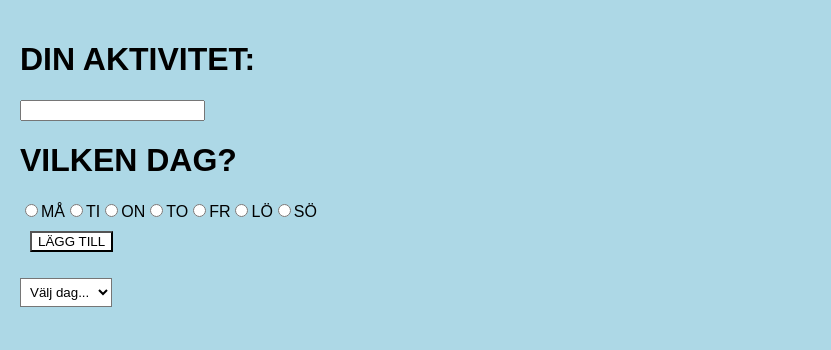
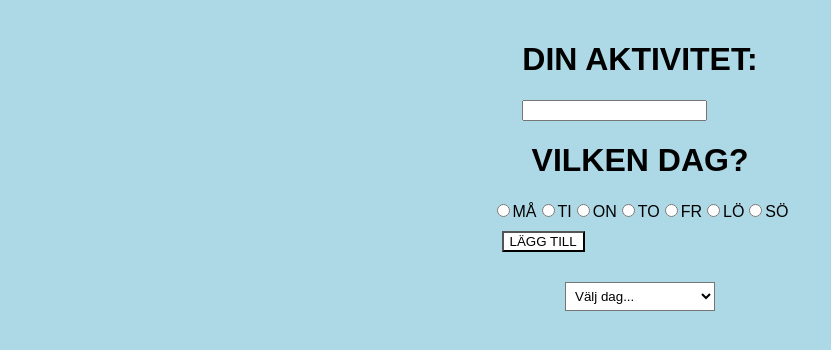
Before and after one commit to CissiWong/habit-tracker, a React app in the folder code/: page / in a window 1280 px wide. Shown: the whole page, without its empty margins (0-831 px from the left). Built offline with nearby package versions, Linux system fonts and the light colour scheme.

Commit message:
Lite css (försökte iaf centrera allt...)

```diff
--- a/code/src/components/library/dayView.css
+++ b/code/src/components/library/dayView.css
@@ -1,4 +1,21 @@
+.input-container {
+  display: flex;
+  justify-content: center;
+}
+
+.day-container {
+  display: flex;
+  justify-content: center;
+  padding: 20px;
+}
+
 .scrollDown {
   background: white;
   padding: 5px;
+  width: 150px;
 }
+
+ul {
+  padding: 0;
+  margin: 0;
+}
--- a/code/src/components/library/dayView.js
+++ b/code/src/components/library/dayView.js
@@ -63,8 +63,24 @@ class DayView extends React.Component {
     }
     return (
       <div>
-        <Input
-          onNewTask={this.handleNewTask} />
+        <div className="input-container">
+          <Input
+            onNewTask={this.handleNewTask} />
+        </div>
+        <div className="day-container">
+          <select className="scrollDown" onChange={this.filterDay}>
+            <option className="weekday">Välj dag...</option>
+            <option className="weekday" value="0">Måndag</option>
+            <option className="weekday" value="1">Tisdag</option>
+            <option className="weekday" value="2">Onsdag</option>
+            <option className="weekday" value="3">Torsdag</option>
+            <option className="weekday" value="4">Fredag</option>
+            <option className="weekday" value="5">Lördag</option>
+            <option className="weekday" value="6">Söndag</option>
+            <option className="weekday" value="">Visa allt</option>
+          </select>
+        </div>
+
         <ul>
           {
             schedule.map((task, index) => <Task
@@ -78,17 +94,7 @@ class DayView extends React.Component {
               onRemove={this.handleRemoveItem} />)
           }
         </ul>
-        <select className="scrollDown" onChange={this.filterDay}>
-          <option className="weekday">Välj dag...</option>
-          <option className="weekday" value="0">Måndag</option>
-          <option className="weekday" value="1">Tisdag</option>
-          <option className="weekday" value="2">Onsdag</option>
-          <option className="weekday" value="3">Torsdag</option>
-          <option className="weekday" value="4">Fredag</option>
-          <option className="weekday" value="5">Lördag</option>
-          <option className="weekday" value="6">Söndag</option>
-          <option className="weekday" value="">Visa allt</option>
-        </select>
+
       </div>
     )
   }
--- a/code/src/components/library/input.css
+++ b/code/src/components/library/input.css
@@ -0,0 +1,6 @@
+.container {
+  display: flex;
+  justify-content: center;
+  flex-direction: column;
+  align-items: center;
+}
--- a/code/src/components/library/input.js
+++ b/code/src/components/library/input.js
@@ -36,7 +36,9 @@ class Input extends React.Component {
       <div className="input__wrapper">
         {/* Ska göras dynamisk med JS */}
         <form>
-          <label htmlFor="activity" ><h1>DIN AKTIVITET:</h1>
+          <div className="container">
+            <label htmlFor="activity">
+              <h1>DIN AKTIVITET:</h1>
               <input
                 id="activity"
                 value={this.state.task}
@@ -44,6 +46,7 @@ class Input extends React.Component {
                 onChange={this.handleChange} />
             </label>
             <h1>VILKEN DAG?</h1>
+          </div>
           <input type="radio" name="day" value="0" onChange={this.changeDay} />MÅ
           <input type="radio" name="day" value="1" onChange={this.changeDay} />TI
           <input type="radio" name="day" value="2" onChange={this.changeDay} />ON
--- a/code/src/components/library/task.css
+++ b/code/src/components/library/task.css
@@ -1,5 +1,6 @@
 .daybox {
   padding: 20px;
+  margin: 5px;
 }
 
 .category-0 {
```
Lines whose indentation alone changed are shown as unchanged.
